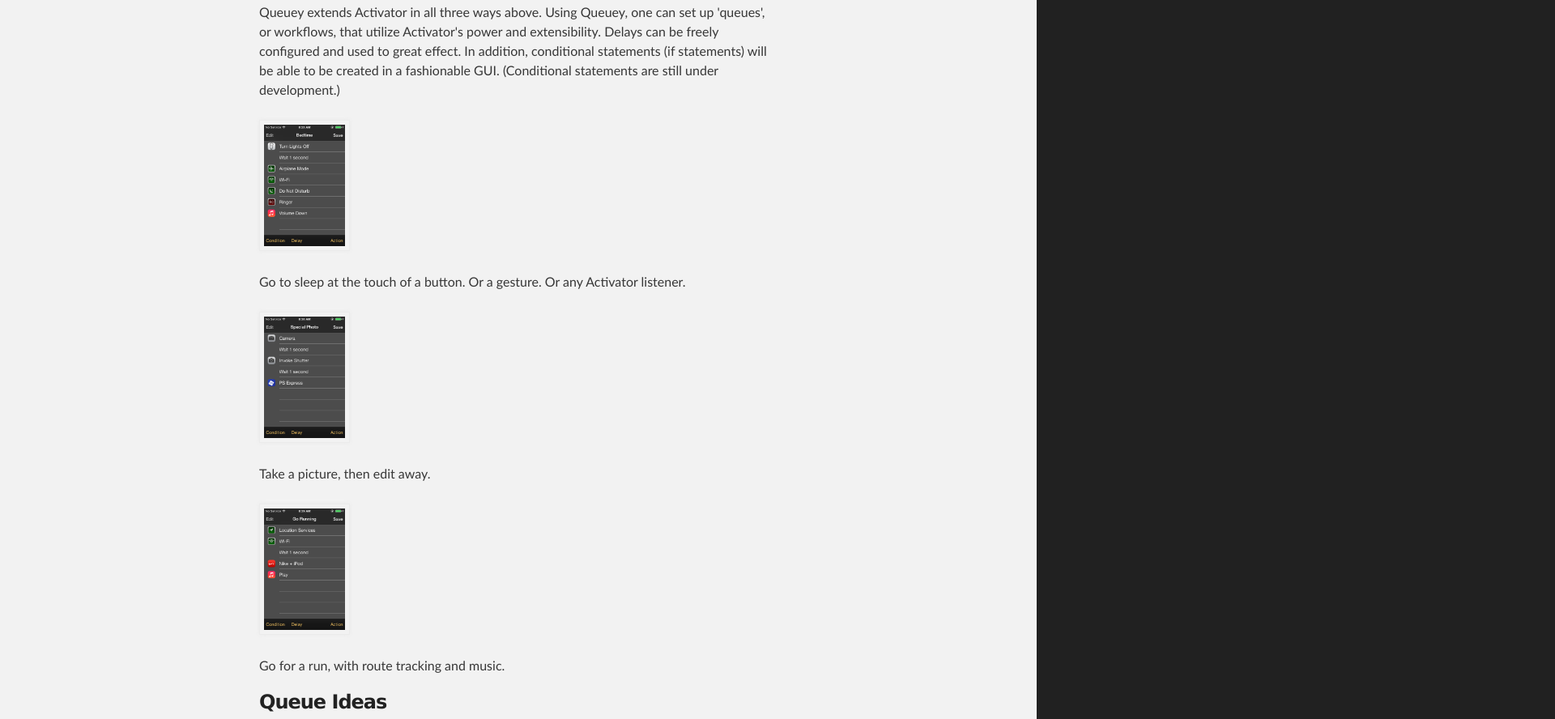
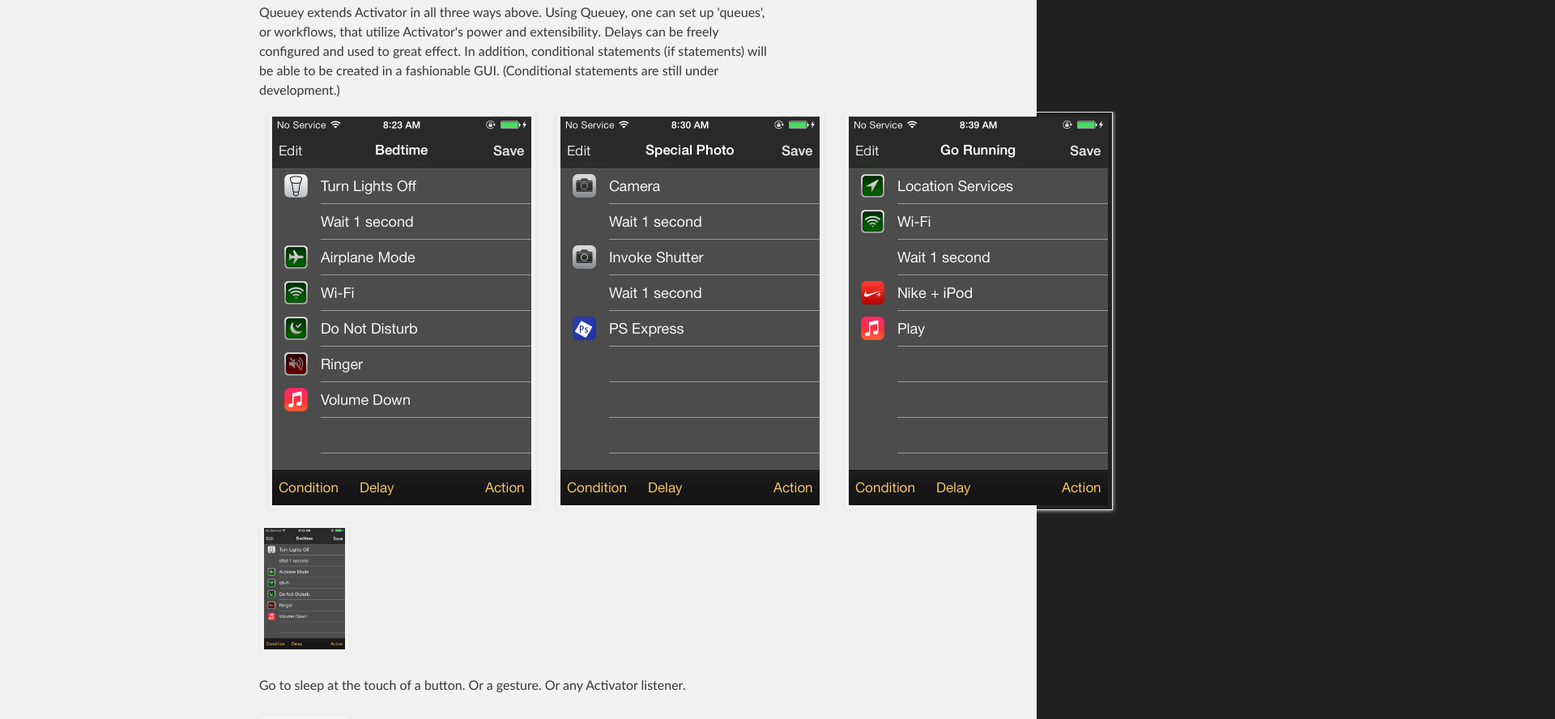
Before and after one commit to ethansinjin/Queuey, a plain HTML site: page index.html in a window 1280 px wide. Shown: the part 793-1681 px from the top of the page at 81% size, 1920 px wide, since content can reach past the window. Drawn offline with Linux system fonts and the light colour scheme.

Commit message:
IMAGES FIXED WHOO

```diff
--- a/index.html
+++ b/index.html
@@ -41,6 +41,12 @@
 <a name="what-is-queuey" class="anchor" href="#what-is-queuey"><span class="octicon octicon-link"></span></a>What is Queuey?</h3>
 
 <p>Queuey extends Activator in all three ways above. Using Queuey, one can set up 'queues', or workflows, that utilize Activator's power and extensibility.  Delays can be freely configured and used to great effect.  In addition, conditional statements (if statements) will be able to be created in a fashionable GUI. (Conditional statements are still under development.)</p>
+
+<div id="images_hz">
+<img src="images/img1.png" alt="Queuey Screenshot 1" />
+<img src="images/img2.png" alt="Queuey Screenshot 2" />
+<img src="images/img3.png" alt="Queuey Screenshot 3" />
+</div>
 
 <div><span><img src="images/img1.png" /><p>Go to sleep at the touch of a button. Or a gesture. Or any Activator listener.</p></span><span><img src="images/img2.png" /><p>Take a picture, then edit away.</p></span><span><img src="images/img3.png" /><p>Go for a run, with route tracking and music.</p></span></div>
 
--- a/stylesheets/stylesheet.css
+++ b/stylesheets/stylesheet.css
@@ -165,6 +165,18 @@ p img {
 	-o-box-shadow: 0 0 0px #ebebeb !important;
 	-ms-box-shadow: 0 0 0px #ebebeb !important;
 }
+
+#images_hz {
+	width: 2000px;
+	height: auto;
+	overflow: hidden;
+}
+#images_hz img {
+	display: inline;
+	margin: 0 10px;
+	width: 320px;
+}
+
 
 pre, code {
   width: 100%;
```
